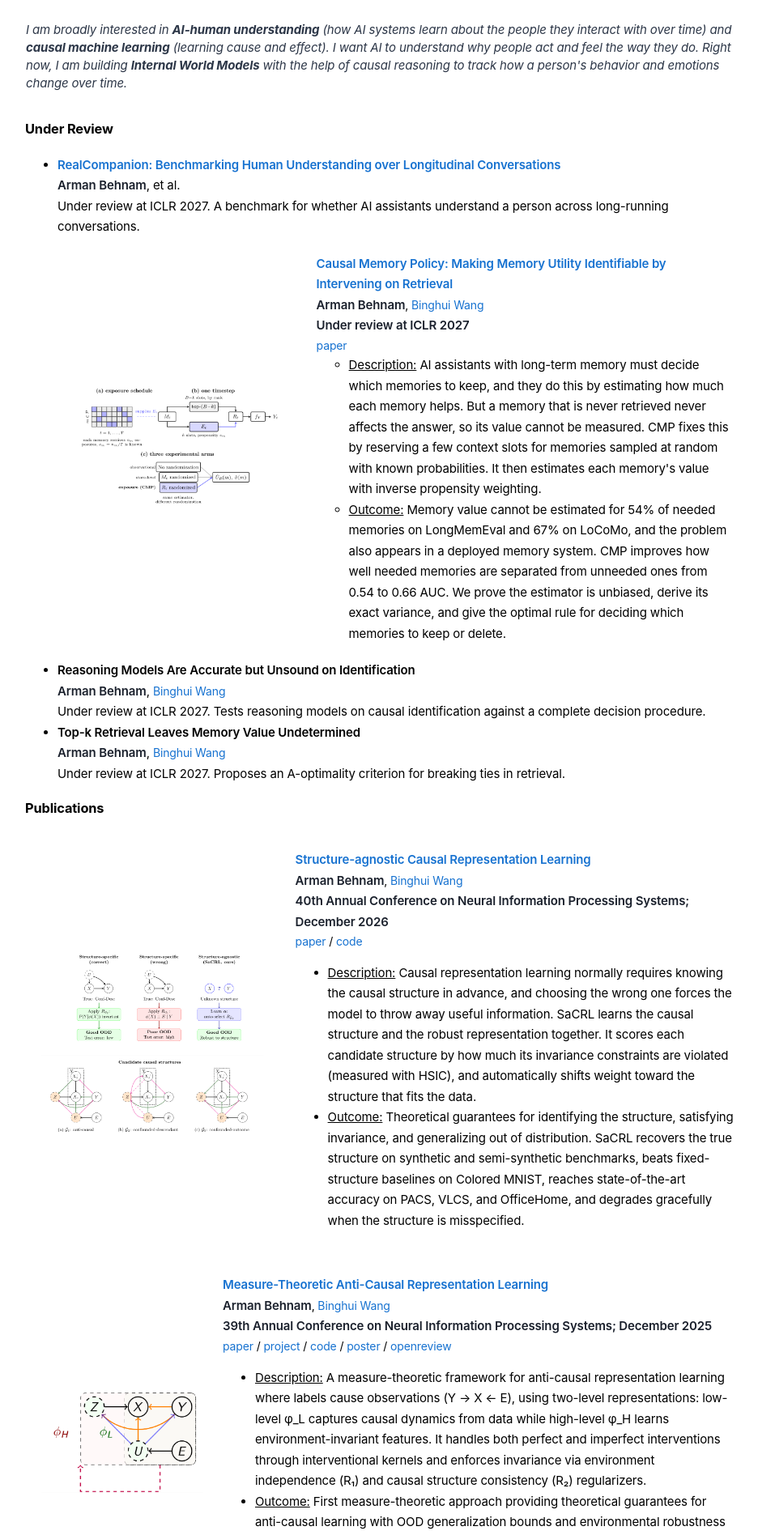
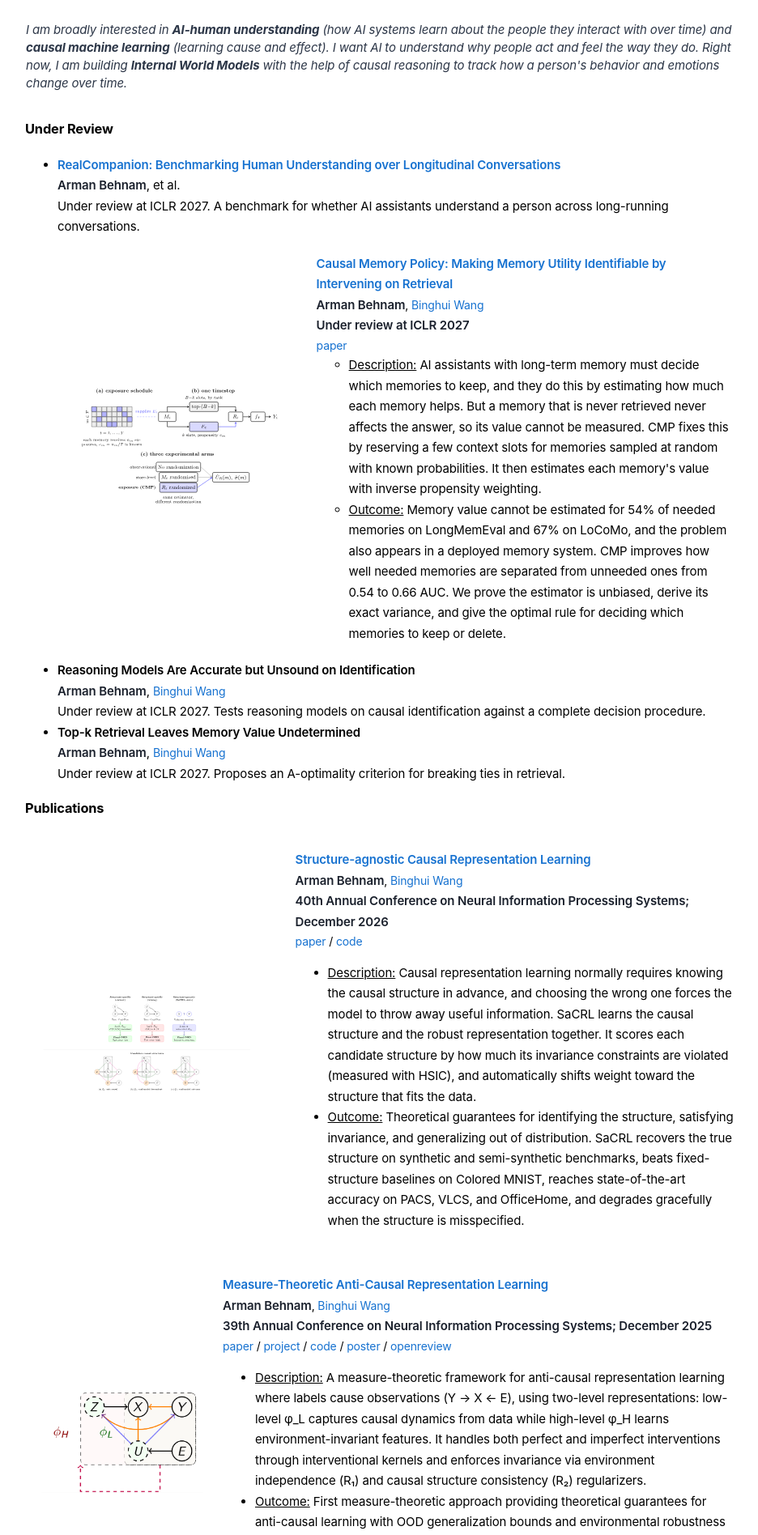
Before and after one commit to ArmanBehnam/ArmanBehnam.github.io, a Jekyll site: the page built from index.html, in a window 1280 px wide. Shown: the part 614-2510 px from the top of the page at 81% size, without its empty margins (161-1097 px from the left). Built offline with Jekyll 4.4.1, drawn with Linux system fonts in a browser that asks for light colours.

Commit message:
Use SVG figures for sharper images

```diff
--- a/index.html
+++ b/index.html
@@ -102,9 +102,9 @@ Right now, I am building <b>Internal World Models</b> with the help of causal re
   <table style="width:100%;border:0px;border-spacing:0px;border-collapse:separate;margin-right:auto;margin-left:auto;"><tbody>
   <tr>
         <td style="padding:20px;width:35%;vertical-align:middle">
-            <div class="one" style="width:100%; height:auto;">
-    <img src='images/cmp.png' style="width:100%; height:auto;">
-      </div>
+               <div class="one" style="width:100%; height:auto;">
+ <a href="images/cmp.svg"><img src='images/cmp.svg' style="width:100%; height:auto;"></a>
+</div>
     </td>
     <td style="padding:20px;width:65%;vertical-align:middle">
       <a href="https://arxiv.org/abs/2610.02070">
@@ -151,8 +151,8 @@ Right now, I am building <b>Internal World Models</b> with the help of causal re
 <table style="width:100%;border:0px;border-spacing:0px;border-collapse:separate;margin-right:auto;margin-left:auto;"><tbody>
   <tr>
     <td style="padding:20px;width:35%;vertical-align:middle">
-   <div class="one" style="width:100%; height:auto;">
- <img src='images/sacrl.png' style="width:100%; height:auto;">
+      <div class="one" style="width:100%; height:auto;">
+ <a href="images/sacrl.svg"><img src='images/sacrl.svg' style="width:100%; height:auto;"></a>
 </div>
  </td>
  <td style="padding:20px;width:65%;vertical-align:middle">
```
Also changed, not shown: images/cmp.svg (added), images/sacrl.svg (added).
